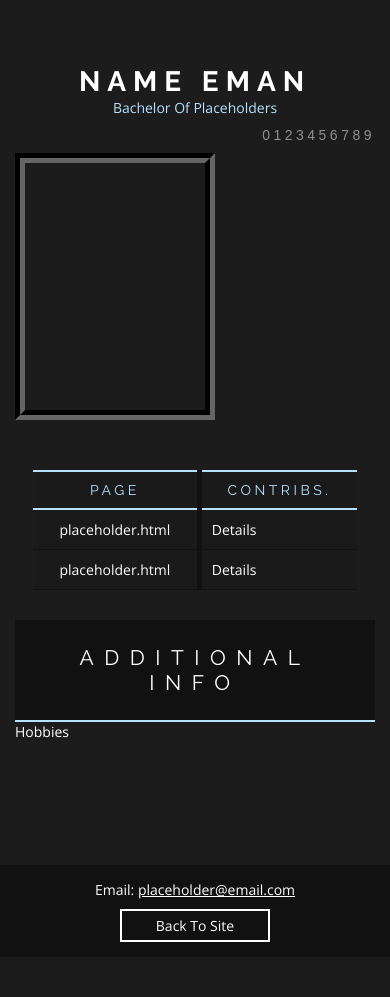
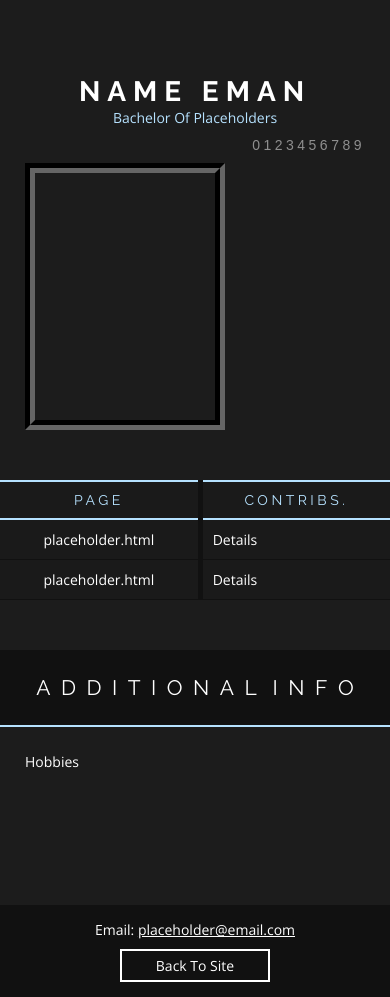
Before and after one commit to ZeeHatcher/COS10011, a PHP site: page /aboutme1.html in a window 390 px wide. Shown: the part 170-1167 px from the top of the page. Before the commit the page ends 1112 px from the top, so only its background shows below. Run offline with PHP 8.4, Linux system fonts and the light colour scheme.

Commit message:
Finish aboutme.html mobile-css

```diff
--- a/assign1/aboutme1.html
+++ b/assign1/aboutme1.html
@@ -25,12 +25,15 @@
 
   <main class="student">
 
+    <section id="student__info">
       <h3 id="student__name">Name Eman</h3>
       <p id="student__course">Bachelor Of Placeholders</p>
       <p id="student__id">0123456789</p>
 
       <div id="student__photo"></div>
+    </section>
 
+    <section>
       <table class="modern-table" id="student__contrib">
         <tr class="modern-table__row">
           <th class="modern-table__header"><h4>Page</h4></th>
@@ -47,13 +50,14 @@
           <td class="modern-table__item">Details</td>
         </tr>
       </table>
+    </section>
 
     <section id="student__additional">
       <div class="seperator">
-        <h2 class="seperator__title">Additional Info</h2>
+        <h2 class="seperator__title">Additiona<span class="no-letter-spacing">l</span> Inf<span class="no-letter-spacing">o</span></h2>
       </div>
 
-      <p>Hobbies</p>
+      <p class="student__misc">Hobbies</p>
     </section>
   </main>
 
--- a/assign1/styles/style-mobile.css
+++ b/assign1/styles/style-mobile.css
@@ -169,11 +169,14 @@
 
   .student {
     width: 100%;
-    padding: 15px;
+  }
+
+  #student__info, .student__misc {
+    padding: 25px;
   }
 
   #student__contrib {
-    width: 90%;
+    width: 100%;
   }
 
   #student__photo {
--- a/assign1/styles/style.css
+++ b/assign1/styles/style.css
@@ -639,7 +639,7 @@ table, tr, th {
 }
 
 .student {
-  width: 67%;
+  width: 80%;
   margin: 50px auto 0;
 }
 
@@ -685,7 +685,8 @@ table, tr, th {
 
 #student__contrib {
   margin: 30px auto;
-  width: 60%;
+  width: 100%;
+  max-width: 750px;
 }
 
 #student__email {
@@ -693,7 +694,7 @@ table, tr, th {
 }
 
 #studentnav {
-  width: 67%;
+  width: 80%;
   margin: auto;
   background-color: #111;
 }
```
Lines whose indentation alone changed are shown as unchanged.
